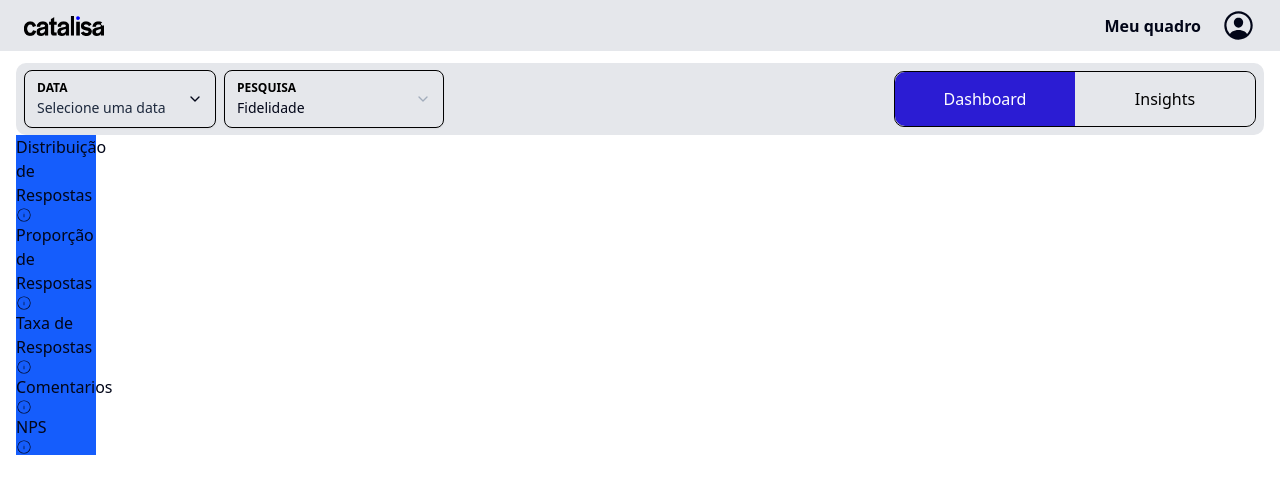
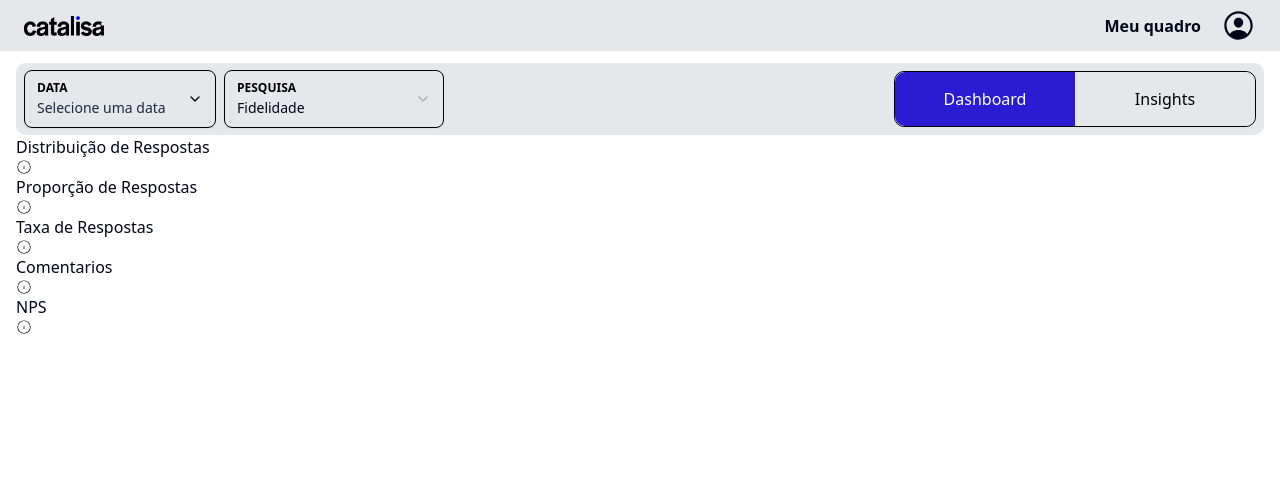
Before and after one commit to Lucasmenezes08/catalisaDashboard, a React (Vite) app in the folder catalisa/: page /dashboard in a window 1280 px wide. Shown: the top 494 px of the page. Built offline with nearby package versions, Linux system fonts and the light colour scheme.

Commit message:
Clean colors

```diff
--- a/catalisa/src/components/dashboard/grafico/Comentarios.tsx
+++ b/catalisa/src/components/dashboard/grafico/Comentarios.tsx
@@ -3,7 +3,7 @@ import { CiCircleInfo } from "react-icons/ci";
 
 export default function Comentario(){
     return (
-        <section className="w-20 bg-blue-600">
+        <section className="">
             <section>
                 <h2>Comentarios</h2>
                 <CiCircleInfo />
--- a/catalisa/src/components/dashboard/grafico/DistribuicaoResposta.tsx
+++ b/catalisa/src/components/dashboard/grafico/DistribuicaoResposta.tsx
@@ -2,7 +2,7 @@ import { CiCircleInfo } from "react-icons/ci";
 <CiCircleInfo />
 export default function DistribuicaoResposta(){
     return (
-        <section className = "w-20 bg-blue-600">
+        <section className = "">
             <section>
                 <h2>Distribuição de Respostas</h2>
                 <CiCircleInfo />
--- a/catalisa/src/components/dashboard/grafico/Nps.tsx
+++ b/catalisa/src/components/dashboard/grafico/Nps.tsx
@@ -2,7 +2,7 @@ import { CiCircleInfo } from "react-icons/ci";
 <CiCircleInfo />
 export default function Nps(){
     return(
-        <section className="w-20 bg-blue-600">
+        <section className="">
             <section>
                 <h2>NPS</h2>
                 <CiCircleInfo />
--- a/catalisa/src/components/dashboard/grafico/ProporcaoDeRespostas.tsx
+++ b/catalisa/src/components/dashboard/grafico/ProporcaoDeRespostas.tsx
@@ -2,7 +2,7 @@ import { CiCircleInfo } from "react-icons/ci";
 <CiCircleInfo />
 export default function PropocaoDeRespostas(){
     return (
-        <section className = "w-20 bg-blue-600">
+        <section className = "">
             <section>
                 <h2>Proporção de Respostas</h2>
                 <CiCircleInfo />
--- a/catalisa/src/components/dashboard/grafico/TaxaDeResposta.tsx
+++ b/catalisa/src/components/dashboard/grafico/TaxaDeResposta.tsx
@@ -3,7 +3,7 @@ import { CiCircleInfo } from "react-icons/ci";
 export default function TaxaDeResposta(){
     return(
         <section>
-            <section className="w-20 bg-blue-600">
+            <section className="">
                 <h2>Taxa de Respostas</h2>
                 <CiCircleInfo />
             </section>
```
